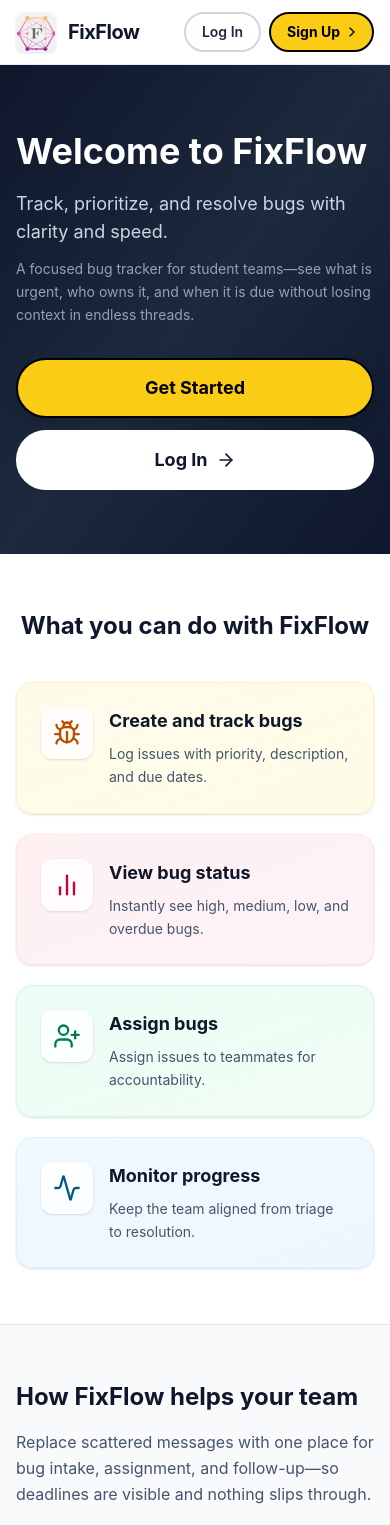
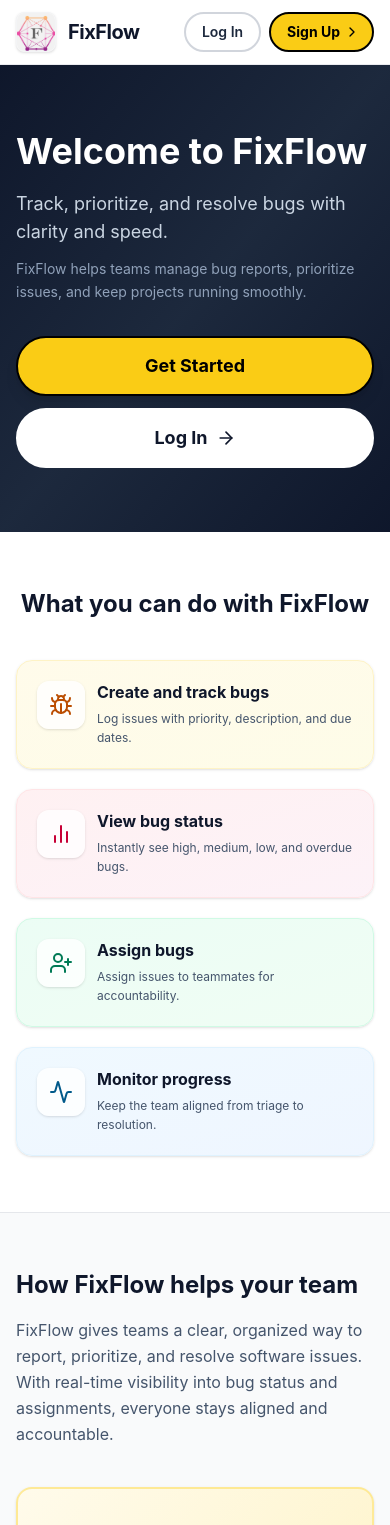
Before and after one commit to cse442-software-engineering-ub/s26-fixflow, a React (Vite) app: page / in a window 390 px wide. Shown: the top 1525 px of the page. Built offline with nearby package versions, Linux system fonts and the light colour scheme; no server answers.

Commit message:
implementing responsiveness and improving overall UI of the landing page

```diff
--- a/src/app/pages/Landing.tsx
+++ b/src/app/pages/Landing.tsx
@@ -132,7 +132,6 @@ export function Landing({ onAuthed }: LandingProps) {
       icon: Activity,
       bg: 'from-sky-50 to-blue-50 border-sky-100',
       iconClass: 'text-sky-800',
-      wide: true,
     },
   ];
 
@@ -191,8 +190,7 @@ export function Landing({ onAuthed }: LandingProps) {
               Track, prioritize, and resolve bugs with clarity and speed.
             </p>
             <p className="text-slate-400 mb-8 sm:mb-10 text-sm sm:text-base leading-relaxed">
-              A focused bug tracker for student teams—see what is urgent, who owns it, and when it is due without losing
-              context in endless threads.
+              FixFlow helps teams manage bug reports, prioritize issues, and keep projects running smoothly.
             </p>
             <div className="flex flex-col sm:flex-row gap-3 sm:gap-4">
               <button
@@ -220,7 +218,7 @@ export function Landing({ onAuthed }: LandingProps) {
         <h2 className="text-2xl sm:text-3xl font-bold text-slate-900 mb-10 sm:mb-12 text-center sm:text-left">
           What you can do with FixFlow
         </h2>
-        <div className="grid grid-cols-1 sm:grid-cols-2 lg:grid-cols-3 gap-5 sm:gap-6">
+        <div className="grid grid-cols-1 sm:grid-cols-2 lg:grid-cols-4 gap-5 sm:gap-6">
           {features.map((f, i) => {
             const Icon = f.icon;
             return (
@@ -230,17 +228,17 @@ export function Landing({ onAuthed }: LandingProps) {
                 whileInView={{ opacity: 1, y: 0 }}
                 viewport={{ once: true, margin: '-40px' }}
                 transition={{ delay: i * 0.06 }}
-                className={`rounded-2xl border p-6 sm:p-8 bg-gradient-to-br shadow-sm hover:shadow-md transition-shadow ${
-                  f.bg
-                } ${f.wide ? 'lg:col-span-3' : ''}`}
+                className={`rounded-2xl border p-5 sm:p-6 lg:p-5 bg-gradient-to-br shadow-sm hover:shadow-md transition-shadow ${f.bg}`}
               >
-                <div className="flex items-start gap-4">
-                  <div className={`rounded-xl bg-white/80 p-3 shadow-sm ${f.iconClass}`}>
-                    <Icon className="w-7 h-7" strokeWidth={2} />
+                <div className="flex items-start gap-3 sm:gap-4">
+                  <div className={`rounded-xl bg-white/80 p-3 shadow-sm shrink-0 ${f.iconClass}`}>
+                    <Icon className="w-6 h-6 sm:w-7 sm:h-7" strokeWidth={2} />
                   </div>
-                  <div>
-                    <h3 className="text-lg sm:text-xl font-bold text-slate-900 mb-2">{f.title}</h3>
-                    <p className="text-slate-600 text-sm sm:text-base leading-relaxed">{f.desc}</p>
+                  <div className="min-w-0">
+                    <h3 className="text-base sm:text-lg font-bold text-slate-900 mb-1.5 sm:mb-2 leading-snug">
+                      {f.title}
+                    </h3>
+                    <p className="text-slate-600 text-xs sm:text-sm leading-relaxed">{f.desc}</p>
                   </div>
                 </div>
               </motion.div>
@@ -254,8 +252,8 @@ export function Landing({ onAuthed }: LandingProps) {
           <div className="max-w-xl">
             <h2 className="text-2xl sm:text-3xl font-bold text-slate-900 mb-4">How FixFlow helps your team</h2>
             <p className="text-slate-600 leading-relaxed">
-              Replace scattered messages with one place for bug intake, assignment, and follow-up—so deadlines are visible
-              and nothing slips through.
+              FixFlow gives teams a clear, organized way to report, prioritize, and resolve software issues. With
+              real-time visibility into bug status and assignments, everyone stays aligned and accountable.
             </p>
           </div>
           <div
```
